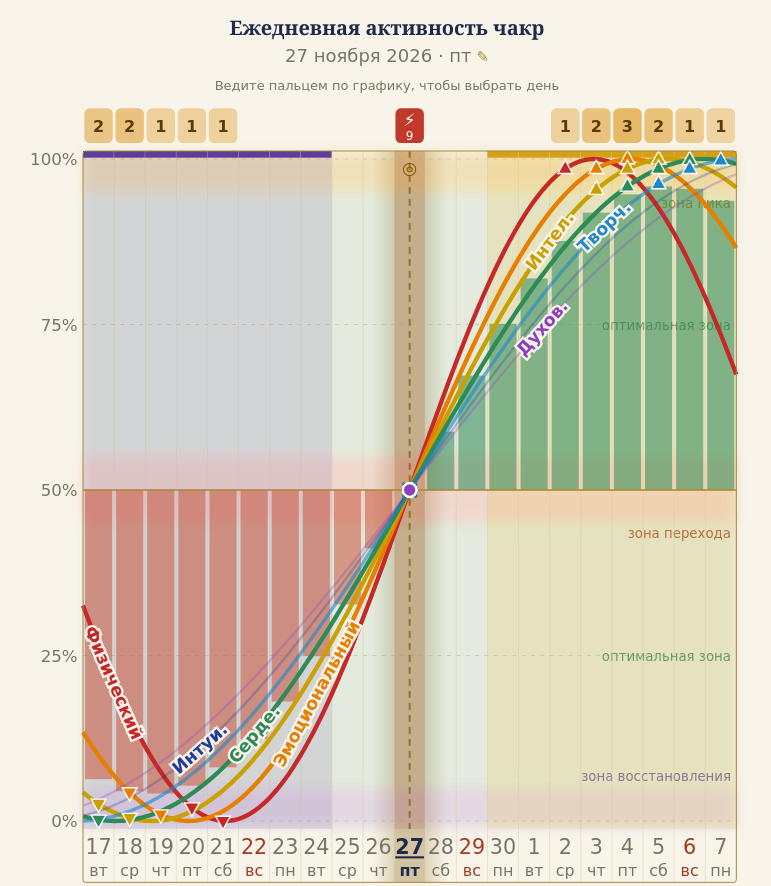
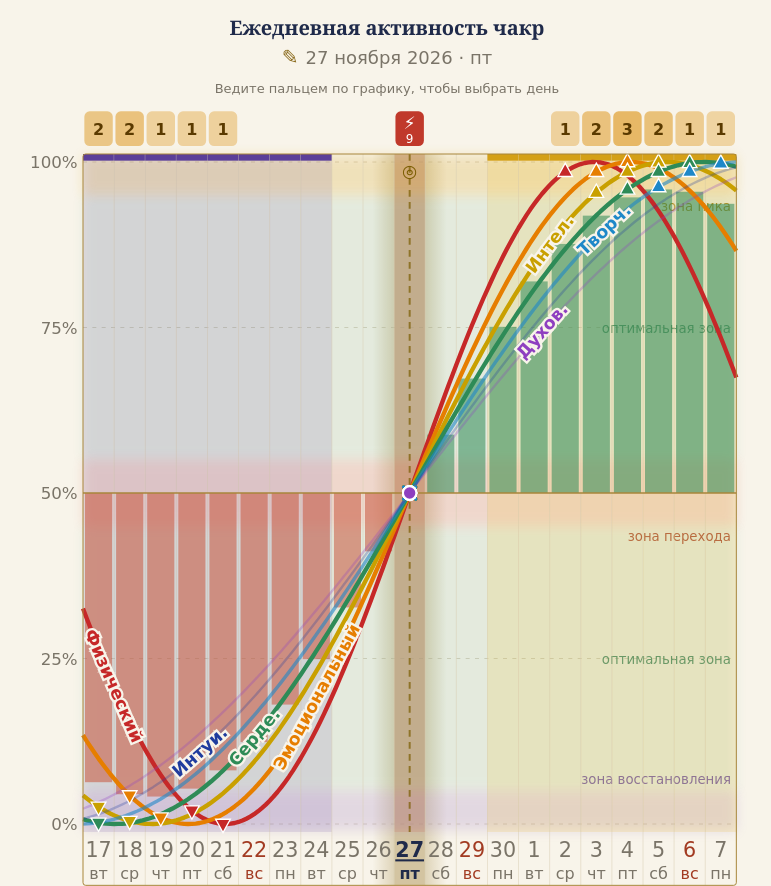
Before and after one commit to Art9/soulmyst, a plain HTML site: page index.html in a window 1280 px wide. Shown: the top 886 px of the page, without its empty margins (253-1024 px from the left). Drawn offline with Linux system fonts and the light colour scheme.

Commit message:
Pencil icon left of the date, slightly bolder

```diff
--- a/index.html
+++ b/index.html
@@ -11,7 +11,7 @@ h1{font-family:Georgia,"DejaVu Serif",serif;font-size:20px;text-align:center;mar
 #date{text-align:center;font-size:18px;color:#7a7468;margin-bottom:4px}
 #who{text-align:center;font-size:16px;font-weight:bold;color:#1f2a4a;margin:0 0 4px}
 #old{display:none;position:sticky;top:0;z-index:9;background:#fff1d6;border:1px solid #c9822b;border-radius:10px;padding:10px 12px;margin:0 0 8px;font-size:15px;text-align:center;line-height:1.4}#old button{margin-top:6px;font-size:15px;padding:7px 14px;border:0;border-radius:8px;background:#1f2a4a;color:#fff}
-#date.go{cursor:pointer}#date.go:after{content:" ✎";font-size:15px;color:#a8863a}
+#date.go{cursor:pointer}#date.go:before{content:"✎ ";font-size:20px;font-weight:bold;color:#8a6a1c}
 #goto{display:none;text-align:center;margin:2px 0 8px}#goto input[type=text]{font-size:18px;width:9.5em;padding:6px 8px;border:1px solid #a8863a;border-radius:8px;background:#fffaf0;color:#1f2a4a;text-align:center}#goto button{font-size:16px;padding:7px 10px;margin-left:4px;border:1px solid #a8863a;border-radius:8px;background:#1f2a4a;color:#fff}#goto button.l{background:#fffaf0;color:#1f2a4a}#gerr{color:#b3261e;font-size:14px;margin-top:4px;min-height:1px}
 #hint{text-align:center;font-size:13px;color:#7a7468;margin:2px 0 6px}
 #tabs{display:flex;flex-wrap:wrap;gap:6px;justify-content:center;margin:4px 0 8px}
```
